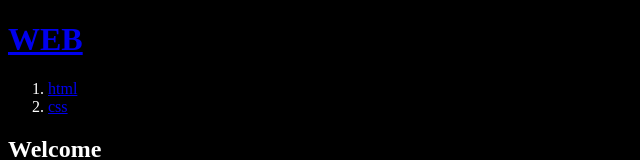
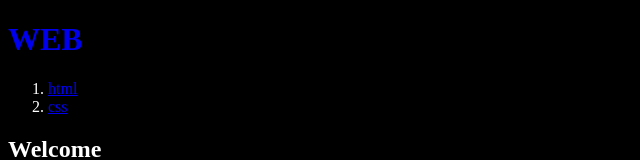
Before and after one commit to nowaveosu/nextjs_study, a Next.js app: page / in a window 1280 px wide. Shown: the top 160 px of the page, without its empty margins (0-640 px from the left). Built offline with nearby package versions, Linux system fonts and the light colour scheme.

Commit message:
[Add] globals.css는 모든폴더에 영향줌

```diff
--- a/src/app/globals.css
+++ b/src/app/globals.css
@@ -3,3 +3,7 @@ body {
   color: white;
   background-color: black;
 }
+
+h1 a {
+  text-decoration: none;
+}
```
